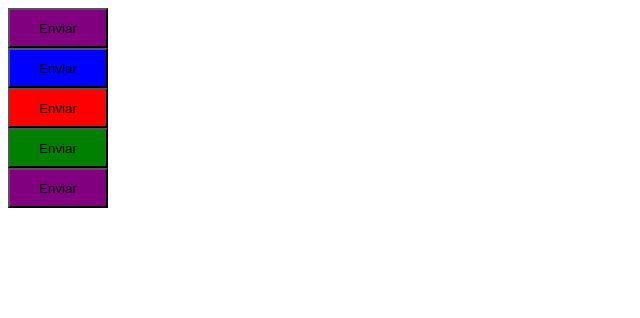
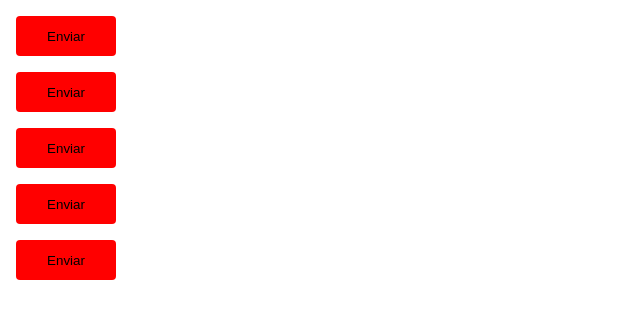
Before and after one commit to CaioEliws/ignite-timer, a React (Vite) app: page / in a window 1280 px wide. Shown: the top 318 px of the page, without its empty margins (0-640 px from the left). Built offline with nearby package versions, Linux system fonts and the light colour scheme.

Commit message:
learning props with styled components 2

```diff
--- a/src/components/Button.styles.ts
+++ b/src/components/Button.styles.ts
@@ -16,11 +16,16 @@
 export const ButtonContainer = styled.button<ButtonContainerProps>`
     width: 100px;
     height: 40px;
+    border-radius: 4px;
+    border: 0;
+    margin: 8px;
     cursor: pointer;
 
-    ${props => {
+    background-color: ${props => props.theme.primary}
+
+    /* ${props => {
         return css`
             background-color: ${buttonVariants[props.variant]}
         `
-    }}
+    }} */
 `;
--- /dev/null
+++ b/src/styles/themes/default.ts
@@ -0,0 +1,4 @@
+export const defaultTheme = {
+    primary: 'red',
+    secondary: 'blue',
+}
```
Also changed, not shown: src/App.tsx (+5 -2 lines).
